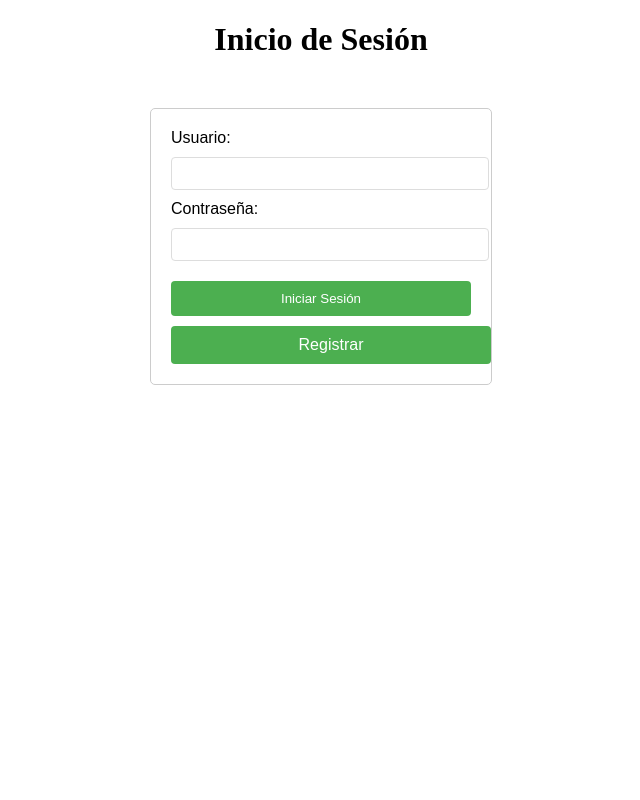
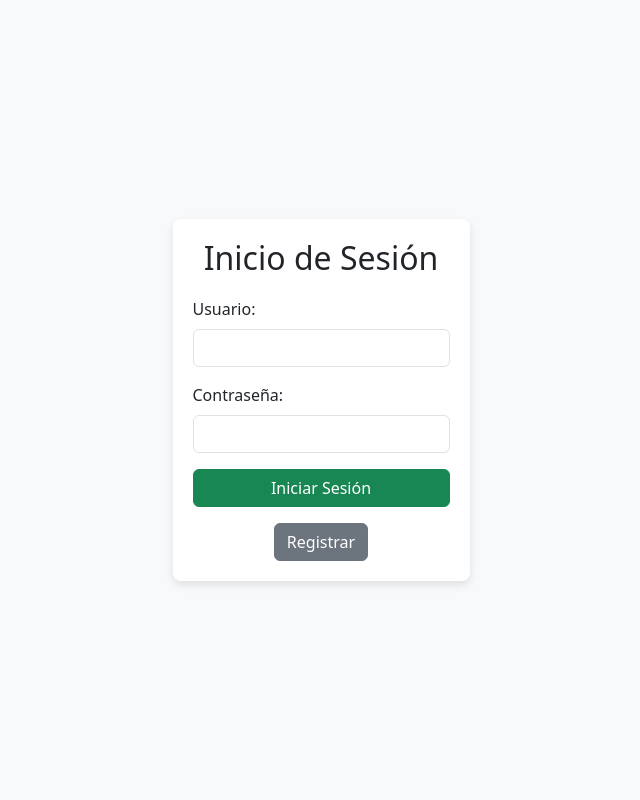
Before and after one commit to KevinRoblesGamboa/Bases-de-datos, a PHP site: page /login.php in a window 1280 px wide. Shown: the whole page, without its empty margins (319-959 px from the left). Run offline with PHP 8.4, Linux system fonts and the light colour scheme; some libraries are stand-ins or nearby versions.

Commit message:
Correcion de login en front end y backend  y coneexion de login a base de datos con store procedure realizado por valeria

```diff
--- a/login.php
+++ b/login.php
@@ -1,67 +1,150 @@
 <?php
 session_start();
+ob_start(); // Evitar problemas con header()
 
 // Verificar si el formulario fue enviado
 if ($_SERVER['REQUEST_METHOD'] == 'POST') {
-    // Obtener los datos del formulario
+
+    $host = 'localhost';       // Cambia según tu configuración
+    $port = '1521';            // Puerto por defecto de Oracle
+    $service_name = 'ORCL';      // Nombre del servicio o SID de Oracle
+    $username = 'PROYECTOSC504';  // Usuario de la base de datos
+    $password = '1234567';
+
+    // Crear la cadena de conexión
+    $dsn = "oci:dbname=(DESCRIPTION=(ADDRESS=(PROTOCOL=TCP)(HOST=$host)(PORT=$port))(CONNECT_DATA=(SERVICE_NAME=$service_name)))";
+    try
+    {
+        $pdo = new PDO($dsn, $username, $password);
+        $pdo->setAttribute(PDO::ATTR_ERRMODE, PDO::ERRMODE_EXCEPTION);
+    } catch (PDOException $e) {
+        echo "Error de conexión: " . $e->getMessage();
+        exit;
+    }
+
+
+        // Obtener los datos del formulario
     $usuario = $_POST['usuario'];
     $password = $_POST['password'];
+    $rol = '';  // Inicializamos el valor de $rol
 
-    // Comprobar si el usuario es "admin"
-    if (strtolower($usuario) === 'admin') {
+    try {
+        // Llamado al SP
+        $stmt = $pdo->prepare("BEGIN OBTENER_ROL(:email, :contrasena, :rol); END;");
+
+
+        // Vincular parámetros
+        $stmt->bindParam(':email', $usuario, PDO::PARAM_STR);
+        $stmt->bindParam(':contrasena', $password, PDO::PARAM_STR);
+        $stmt->bindParam(':rol', $rol, PDO::PARAM_INPUT_OUTPUT, 50); // Usamos PDO::PARAM_INPUT_OUTPUT para el parámetro OUT
+
+        // Ejecutar el SP
+        $stmt->execute();
+
+        // Mostrar el rol obtenido
+        //echo "Rol obtenido: " . $rol . "<br>";  // Mostrar el valor obtenido de la base de datos
+
+    } catch (PDOException $e) {
+        echo "Error: " . $e->getMessage();
+        exit;
+    }
+
+    //echo "Rol obtenido2: " . $rol . "<br>";  // Mostrar el valor obtenido de la base de datos
+
+    if (strtolower($rol) === '')
+    {
+        header('Location: login.php?error=acceso_denegado&rol=' . urlencode($rol));
+        exit;
+    }
+
+
+    // Verificar el valor de rol y redirigir según el caso
+    if (strtolower($rol) === 'admin')
+    {
         $_SESSION['usuario'] = $usuario;
         $_SESSION['rol'] = 'admin';
-        header('Location: sistema_gestion_tienda.php'); // Redirigir al sistema de gestión
-    } else {
+        header('Location: sistema_gestion_tienda.php');
+        exit;
+    }
+
+
+    //echo "Rol obtenido3: " . $rol . "<br>";  // Mostrar el valor obtenido de la base de datos
+
+    // ----
+    //
+    try
+    {
+
+        // Llamado al SP
+        $stmt2 = $pdo->prepare("BEGIN OBTENER_ROL_CLIENTE(:email, :contrasena, :rol); END;"); // cambiar el sp ojojojojojo
+
+        if (!$stmt2)
+        {
+            die("Error en la preparación del SP: " . implode(", ", $pdo->errorInfo()));
+        }
+        // Vincular parámetros
+        $stmt2->bindParam(':email', $usuario, PDO::PARAM_STR);
+        $stmt2->bindParam(':contrasena', $password, PDO::PARAM_STR);
+        $stmt2->bindParam(':rol', $rol, PDO::PARAM_STR, 50); // Usamos PDO::PARAM_INPUT_OUTPUT para el parámetro OUT
+        // Ejecutar el SP
+        $stmt2->execute();
+
+        // Mostrar el rol obtenido
+        // echo "Rol obtenido Cliente: " . $usuario . "<br>";  // Mostrar el valor obtenido de la base de datos
+        // echo "Rol obtenido Cliente: " . $password . "<br>";  // Mostrar el valor obtenido de la base de datos
+        //echo "Rol obtenido Cliente: " . $rol . "<br>";  // Mostrar el valor obtenido de la base de datos
+
+    } catch (PDOException $e) {
+        echo "Error: " . $e->getMessage();
+        exit;
+    }
+
+    if (strtolower($rol) === 'example')
+    {
         $_SESSION['usuario'] = $usuario;
         $_SESSION['rol'] = 'cliente';
-        header('Location: sistema_clientes.php'); // Redirigir al sistema de clientes
+        header('Location: sistema_clientes.php');
+        exit;
     }
-    exit;
+    // ---------------------------------------------------------------------
+
+    // if (strtolower(trim($rol)) === 'Cliente') {
+    //     $_SESSION['usuario'] = $usuario;
+    //     $_SESSION['rol'] = 'Cliente';
+    //     echo "Rol obtenido3: " . $rol . "<br>";  // Mostrar el valor obtenido de la base de datos
+    //header('Location: ');
+
+
 }
 ?>
 <!DOCTYPE html>
 <html lang="es">
 <head>
-    <meta charset="UTF-8">
+<meta charset="UTF-8">
     <meta name="viewport" content="width=device-width, initial-scale=1.0">
-    <title>Inicio de Sesión</title>
+    <title>Iniciar sesión</title>
+    <link href="https://cdn.jsdelivr.net/npm/bootstrap@5.3.3/dist/css/bootstrap.min.css" rel="stylesheet">
     <style>
-        form {
-            width: 300px;
-            margin: 50px auto;
+        body {
+            background-color: #f8f9fa;
+        }
+        .login-container {
+            max-width: 400px;
+            margin: 0 auto;
             padding: 20px;
-            border: 1px solid #ccc;
-            border-radius: 5px;
-            font-family: Arial, sans-serif;
+            background-color: white;
+            border-radius: 8px;
+            box-shadow: 0 4px 8px rgba(0, 0, 0, 0.1);
         }
-        input[type="text"], input[type="password"] {
-            width: 100%;
-            padding: 8px;
-            margin: 10px 0;
-            border-radius: 4px;
-            border: 1px solid #ddd;
-        }
-        input[type="submit"], .btn-register {
-            width: 100%;
-            padding: 10px;
-            margin-top: 10px;
-            background-color: #4CAF50;
-            color: white;
-            border: none;
-            border-radius: 4px;
-            cursor: pointer;
+        .login-title {
+            font-size: 2rem;
             text-align: center;
-            text-decoration: none;
-            display: block;
-        }
-        input[type="submit"]:hover, .btn-register:hover {
-            background-color: #45a049;
+            margin-bottom: 20px;
         }
     </style>
 </head>
 <body>
-    <h1 style="text-align: center;">Inicio de Sesión</h1>
+    <!-- <h1 style="text-align: center;">Inicio de Sesión</h1>
     <form method="POST">
         <label for="usuario">Usuario:</label>
         <input type="text" id="usuario" name="usuario" required>
@@ -69,6 +152,30 @@ if ($_SERVER['REQUEST_METHOD'] == 'POST') {
         <input type="password" id="password" name="password" required>
         <input type="submit" value="Iniciar Sesión">
         <a href="insertar_cliente.php" class="btn-register">Registrar</a>
-    </form>
+    </form> -->
+
+    <div class="container d-flex justify-content-center align-items-center vh-100">
+        <div class="login-container">
+            <h1 class="login-title">Inicio de Sesión</h1>
+            <form method="POST">
+                <div class="mb-3">
+                    <label for="usuario" class="form-label">Usuario:</label>
+                    <input type="text" class="form-control" id="usuario" name="usuario" required>
+                </div>
+                <div class="mb-3">
+                    <label for="password" class="form-label">Contraseña:</label>
+                    <input type="password" class="form-control" id="password" name="password" required>
+                </div>
+                <div class="d-grid gap-2">
+                    <input type="submit" class="btn btn-success btn-block" value="Iniciar Sesión">
+                </div>
+            </form>
+            <div class="text-center mt-3">
+                <a href="insertar_cliente.php" class="btn btn-secondary">Registrar</a>
+            </div>
+        </div>
+    </div>
+
+    <script src="https://cdn.jsdelivr.net/npm/bootstrap@5.3.3/dist/js/bootstrap.bundle.min.js"></script>
 </body>
 </html>
--- a/sistema_clientes.php
+++ b/sistema_clientes.php
@@ -8,12 +8,15 @@ if (!isset($_SESSION['usuario']) || $_SESSION['rol'] !== 'cliente') {
 <!DOCTYPE html>
 <html lang="es">
 <head>
+    <link href="https://cdn.jsdelivr.net/npm/bootstrap@5.3.3/dist/css/bootstrap.min.css" rel="stylesheet">
     <meta charset="UTF-8">
     <meta name="viewport" content="width=device-width, initial-scale=1.0">
     <title>Sistema de Clientes</title>
 </head>
 <body>
     <h1>Bienvenido al sistema de clientes, <?php echo htmlspecialchars($_SESSION['usuario']); ?>.</h1>
-    <a href="logout.php">Cerrar sesión</a>
+    <a  class="btn btn-danger btn-lg" href="logout.php">
+        Cerrar sesión
+    </a>
 </body>
 </html>
```
Also changed, not shown: conexion.php (+22 -8 lines), sistema_gestion_tienda.php (+24 -3 lines).
